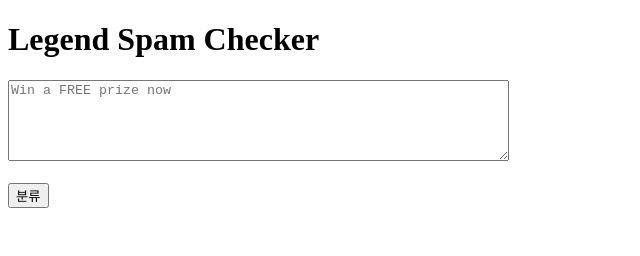
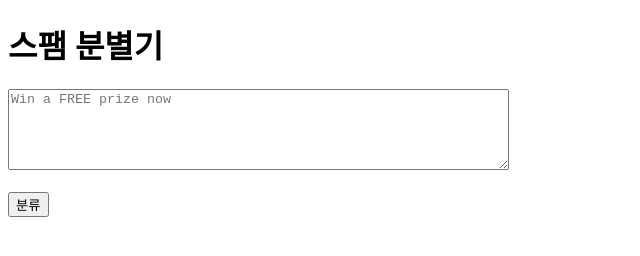
Before and after one commit to guttag2/spamcheck, a plain HTML site: page static/index.html in a window 1280 px wide. Shown: the whole page, without its empty margins (0-640 px from the left). Drawn offline with Linux system fonts and the light colour scheme.

Commit message:
ui: simplify title

```diff
--- a/static/index.html
+++ b/static/index.html
@@ -5,7 +5,7 @@
     <title>Spam Checker</title>
 </head>
 <body>
-    <h1>Legend Spam Checker</h1>
+    <h1>스팸 분별기</h1>
 
     <textarea id="text" rows="5" cols="60"
         placeholder="Win a FREE prize now"></textarea><br><br>
```
